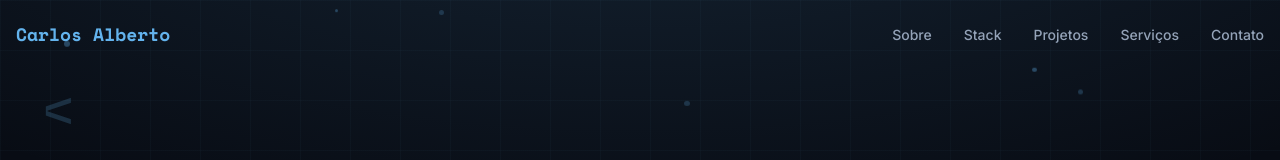
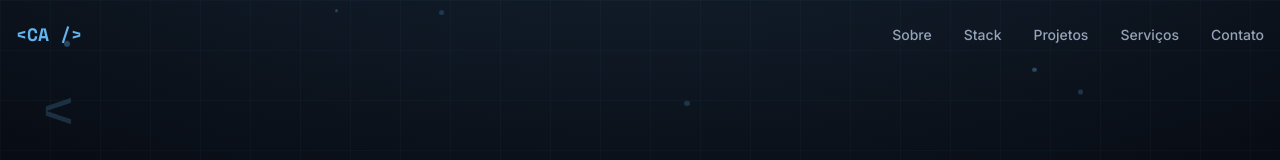
Before and after one commit to ConnorOmarley/portfolio, a Next.js app: page / in a window 1280 px wide. Shown: the top 160 px of the page. Built offline with nearby package versions, Linux system fonts and the light colour scheme.

Commit message:
Nav bar alterada

```diff
--- a/components/navbar.tsx
+++ b/components/navbar.tsx
@@ -45,7 +45,7 @@ export function Navbar() {
     >
       <div className="container mx-auto px-4 flex items-center justify-between">
         <a href="#" className="font-mono text-accent font-bold text-lg">
-          Carlos Alberto
+          {'<CA />'}
         </a>
 
         {/* Desktop Navigation */}
```
